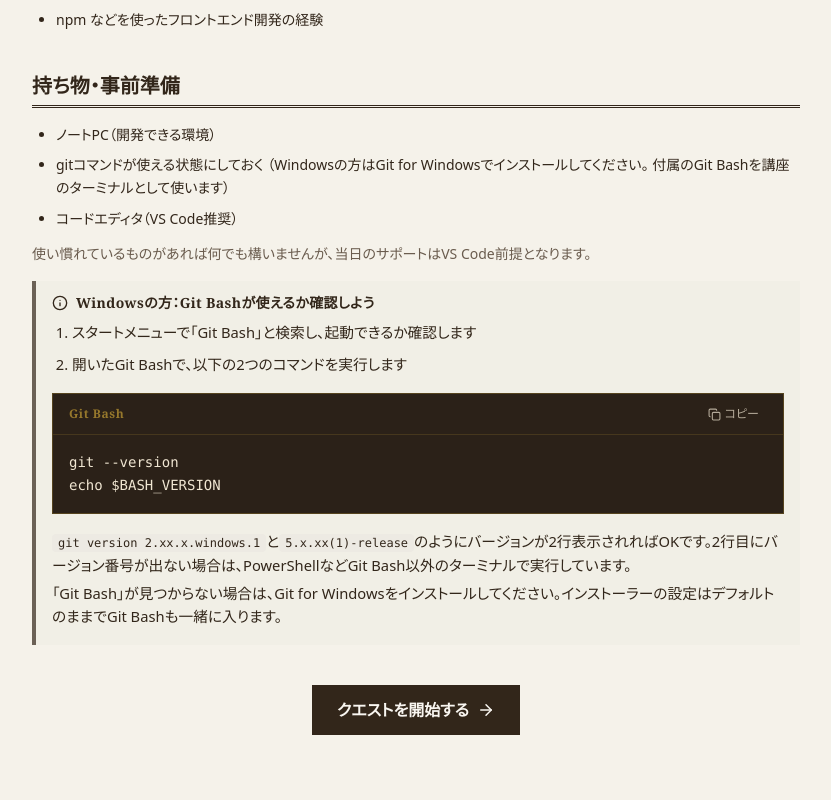
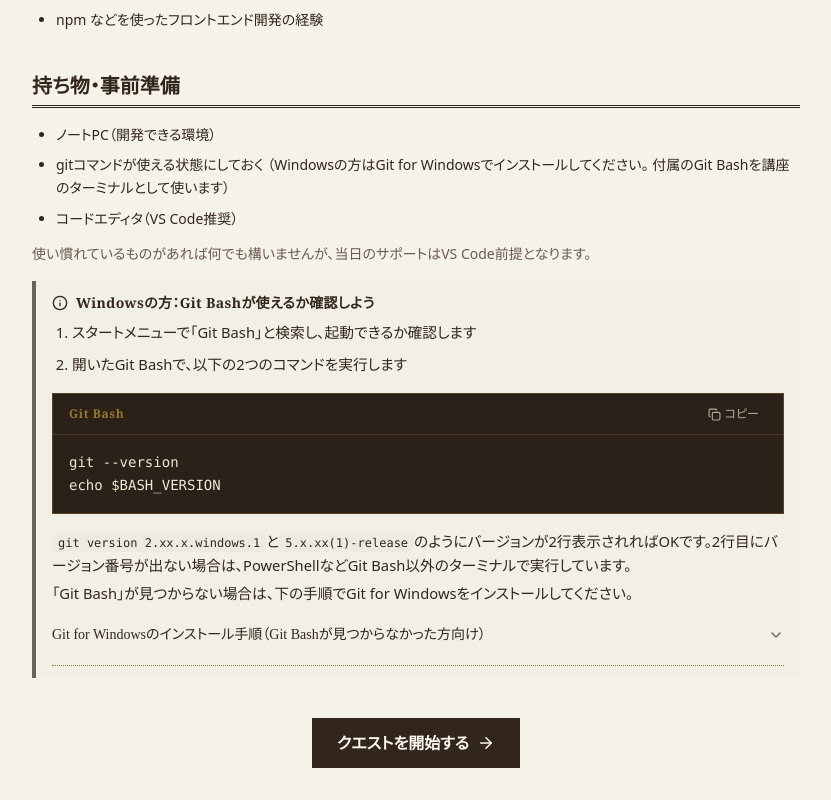
Before and after one commit to RiTa-23/hono_lesson, a React (Vite) app: page / in a window 1280 px wide. Shown: the part 1595-2395 px from the top of the page, without its empty margins (368-1199 px from the left). Before the commit the page ends 2362 px from the top, so only its background shows below. Built offline with nearby package versions, Linux system fonts and the light colour scheme.

Commit message:
fix: Git for Windowsのインストール手順を折りたたみ式で追加

```diff
--- a/src/pages/Home.tsx
+++ b/src/pages/Home.tsx
@@ -1,6 +1,12 @@
 import { useEffect, useState } from "react";
 import { ArrowRight, Store, Package, ShieldCheck, Database, Rocket } from "lucide-react";
 import { AchievementStamp } from "@/components/AchievementStamp";
+import {
+  Accordion,
+  AccordionContent,
+  AccordionItem,
+  AccordionTrigger,
+} from "@/components/ui/accordion";
 import { Callout } from "@/components/Callout";
 import { ClearedBadge } from "@/components/ClearedBadge";
 import { CopyBlock } from "@/components/CopyBlock";
@@ -338,17 +344,55 @@ echo $BASH_VERSION`}
           のようにバージョンが2行表示されればOKです。2行目にバージョン番号が出ない場合は、PowerShellなどGit Bash以外のターミナルで実行しています。
         </p>
         <p className="mt-2">
-          「Git Bash」が見つからない場合は、
+          「Git Bash」が見つからない場合は、下の手順でGit for Windowsをインストールしてください。
+        </p>
+        <Accordion type="single" collapsible>
+          <AccordionItem value="git-for-windows" className="border-b-0">
+            <AccordionTrigger>Git for Windowsのインストール手順（Git Bashが見つからなかった方向け）</AccordionTrigger>
+            <AccordionContent className="leading-relaxed">
+              <ol className="list-decimal space-y-2 pl-5">
+                <li>
                   <a
-            href="https://git-scm.com/downloads/win"
+                    href="https://git-scm.com/install/windows"
                     target="_blank"
                     rel="noreferrer"
                     className="text-primary underline-offset-4 hover:underline"
                   >
-            Git for Windows
+                    Git for Windowsのダウンロードページ
                   </a>
-          をインストールしてください。インストーラーの設定はデフォルトのままでGit Bashも一緒に入ります。
+                  を開き、「Click here to download」のリンクからインストーラーをダウンロードします
+                  （ARM搭載のPCの方は「Git for Windows/ARM64 Setup」を選んでください）
+                </li>
+                <li>
+                  ダウンロードした
+                  <code className="rounded bg-muted px-1.5 py-0.5 text-xs">Git-〜-64-bit.exe</code>
+                  を実行します。「このアプリがデバイスに変更を加えることを許可しますか？」と表示されたら「はい」を選びます
+                </li>
+                <li>
+                  設定画面がいくつも続きますが、基本は何も変えずに「Next」で進めればOKです。
+                  Git Bashもこのまま一緒にインストールされます
+                </li>
+                <li>
+                  「Choosing the default editor used by Git」の画面だけは、
+                  「Use Visual Studio Code as Git's default editor」を選んでおくと安心です
+                  （初期値のVimは操作に慣れが必要なため）
+                </li>
+                <li>最後に「Install」を押し、完了したら「Finish」を押します</li>
+                <li>
+                  VS Codeを開いていた場合は一度閉じて開き直してから、上の手順1・2で確認します
+                </li>
+              </ol>
+              <p className="mt-3">
+                コマンドで入れたい方は、PowerShellで以下を実行してもインストールできます。
               </p>
+              <CopyBlock
+                lang="powershell"
+                title="PowerShell"
+                code={`winget install --id Git.Git -e --source winget`}
+              />
+            </AccordionContent>
+          </AccordionItem>
+        </Accordion>
       </Callout>
 
       <div className="mt-10 flex justify-center">
```
Lines whose indentation alone changed are shown as unchanged.
